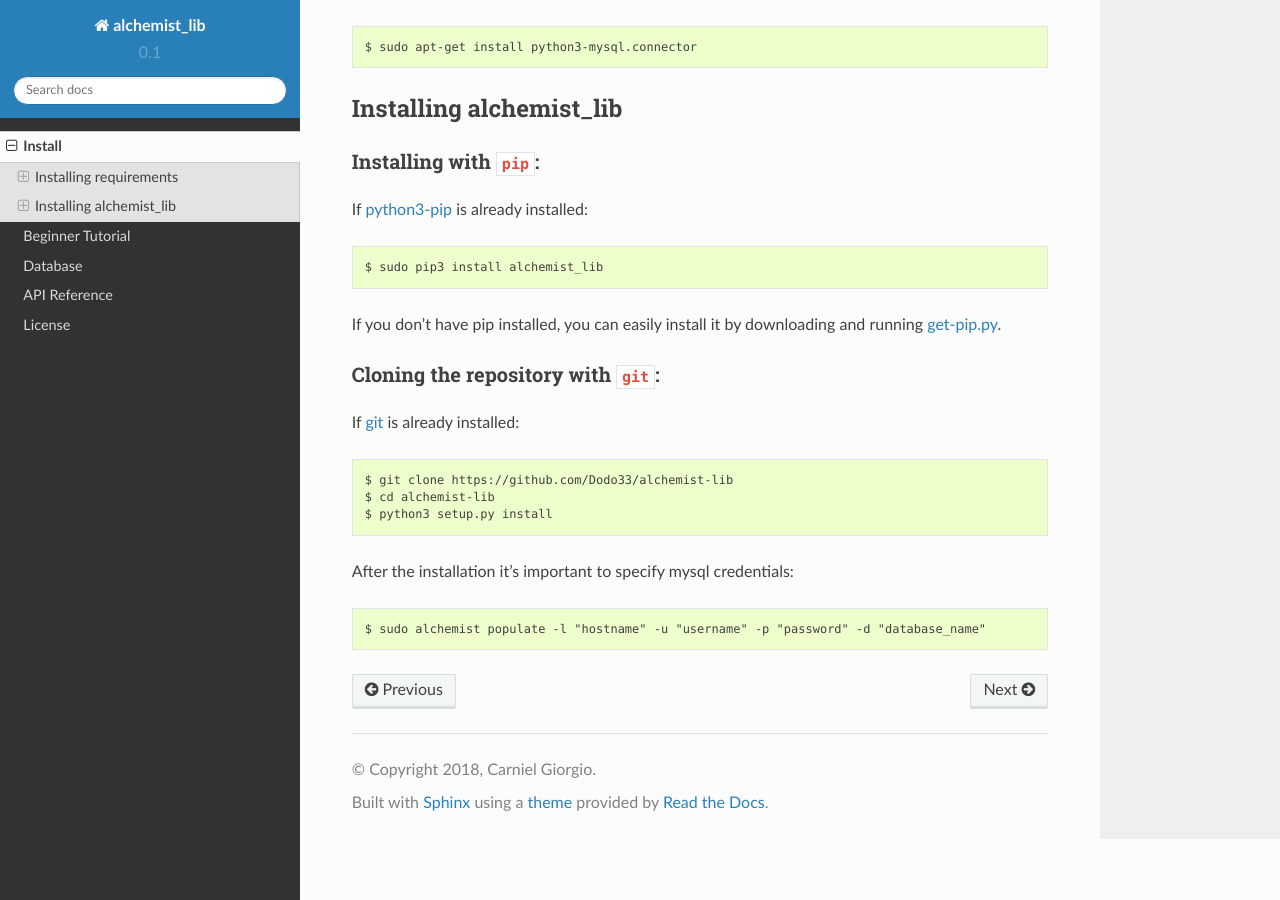
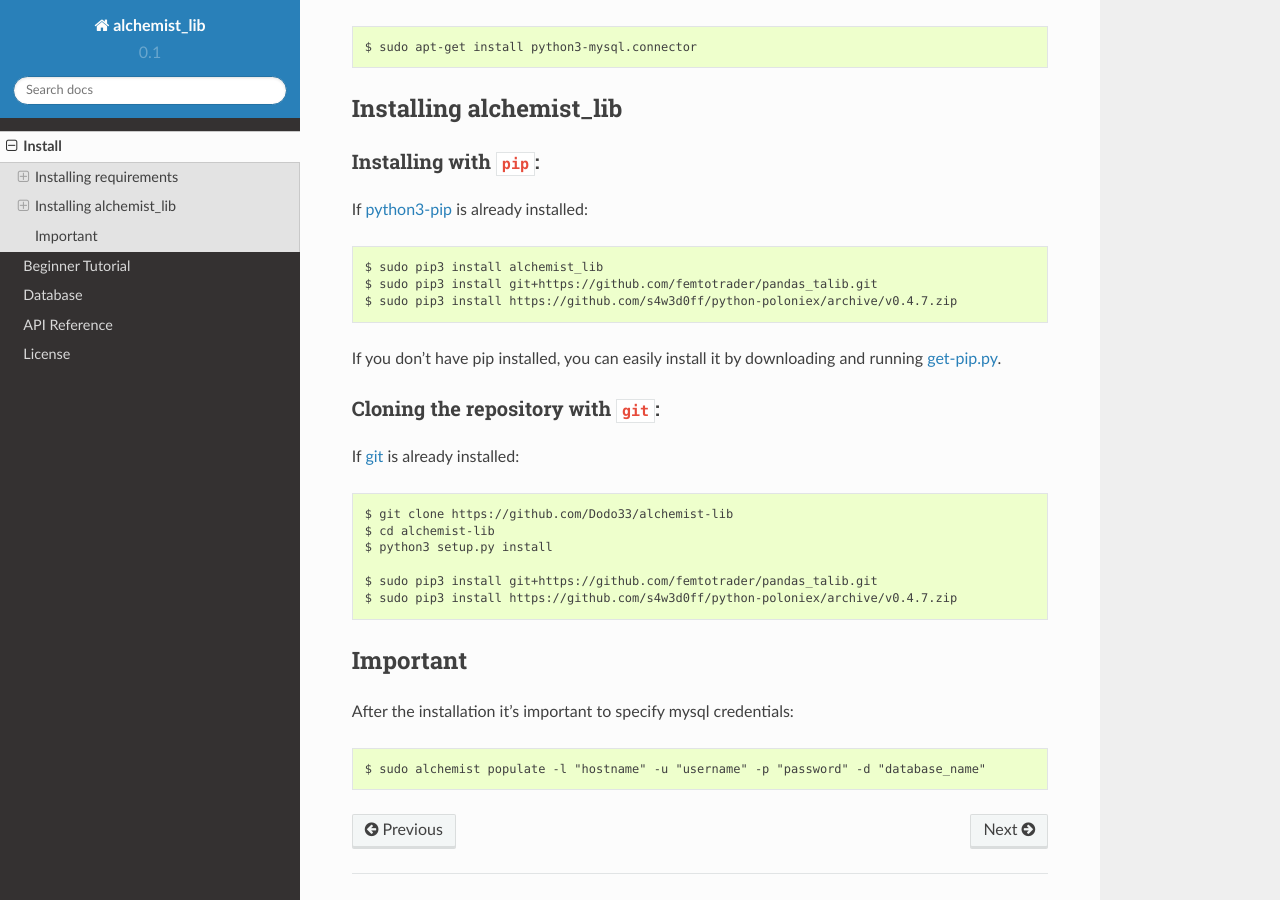
Before and after one commit to Dodo33/alchemist-lib, a Sphinx documentation site: the page built from docs/source/install.rst, in a window 1280 px wide and 900 px high, scrolled down 1024 px. Built offline with Sphinx 7.4.7 and the Read the Docs theme 2.0.0, drawn with Linux system fonts in a browser that asks for light colours.

```diff
--- a/dependency_requirements.txt
+++ /dev/null
@@ -1,2 +0,0 @@
-https://github.com/femtotrader/pandas_talib.git
-https://github.com/s4w3d0ff/python-poloniex/archive/v0.4.7.zip
--- a/docs/source/install.rst
+++ b/docs/source/install.rst
@@ -47,6 +47,8 @@ Installing with ``pip``:
 If `python3-pip <https://en.wikipedia.org/wiki/Pip_(package_manager)>`_ is already installed::
 
     $ sudo pip3 install alchemist_lib
+    $ sudo pip3 install git+https://github.com/femtotrader/pandas_talib.git
+    $ sudo pip3 install https://github.com/s4w3d0ff/python-poloniex/archive/v0.4.7.zip
 
 If you don't have pip installed, you can easily install it by downloading and running `get-pip.py <https://bootstrap.pypa.io/get-pip.py>`_.
 
@@ -58,6 +60,12 @@ If `git <https://en.wikipedia.org/wiki/Git>`_ is already installed::
     $ cd alchemist-lib
     $ python3 setup.py install
 
+    $ sudo pip3 install git+https://github.com/femtotrader/pandas_talib.git
+    $ sudo pip3 install https://github.com/s4w3d0ff/python-poloniex/archive/v0.4.7.zip
+
+
+Important
+---------
 
 After the installation it's important to specify mysql credentials::
 
--- a/setup.py
+++ b/setup.py
@@ -20,7 +20,7 @@ def parse_requirements(filename):
 
 
 setup(name = 'alchemist_lib',
-      version = '0.1',
+      version = '0.5',
       description = 'Automatic trading library for cryptocurrencies.',
       long_description = read("README.rst"),
       url = 'https://github.com/Dodo33/alchemist-lib',
@@ -45,6 +45,5 @@ setup(name = 'alchemist_lib',
         ],
       },
       packages = find_packages(exclude = excluded_packages),
-      install_requires = parse_requirements("requirements.txt"),
-      dependency_links = parse_requirements("dependency_requirements.txt")
+      install_requires = parse_requirements("requirements.txt")
      )
```
